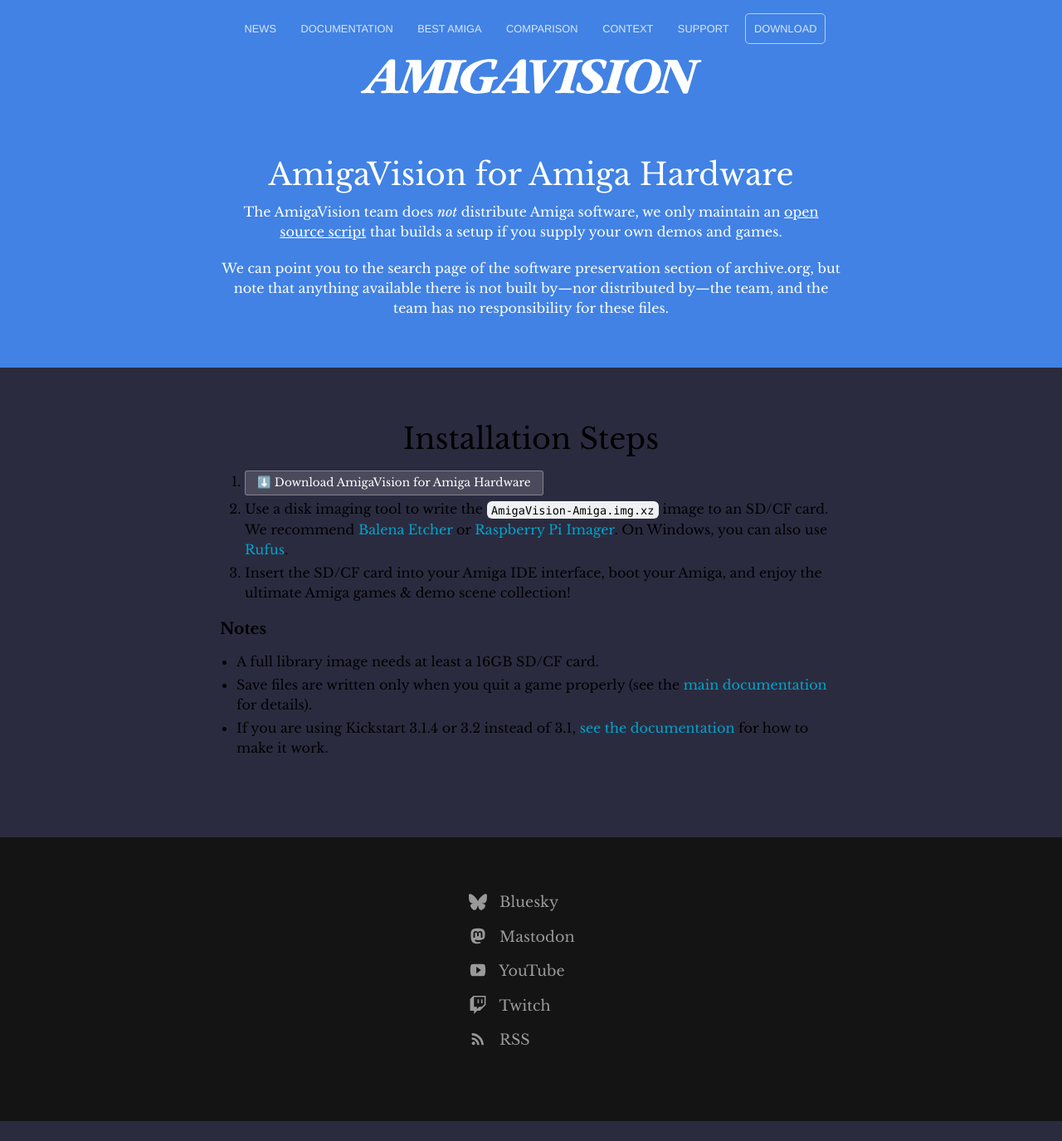
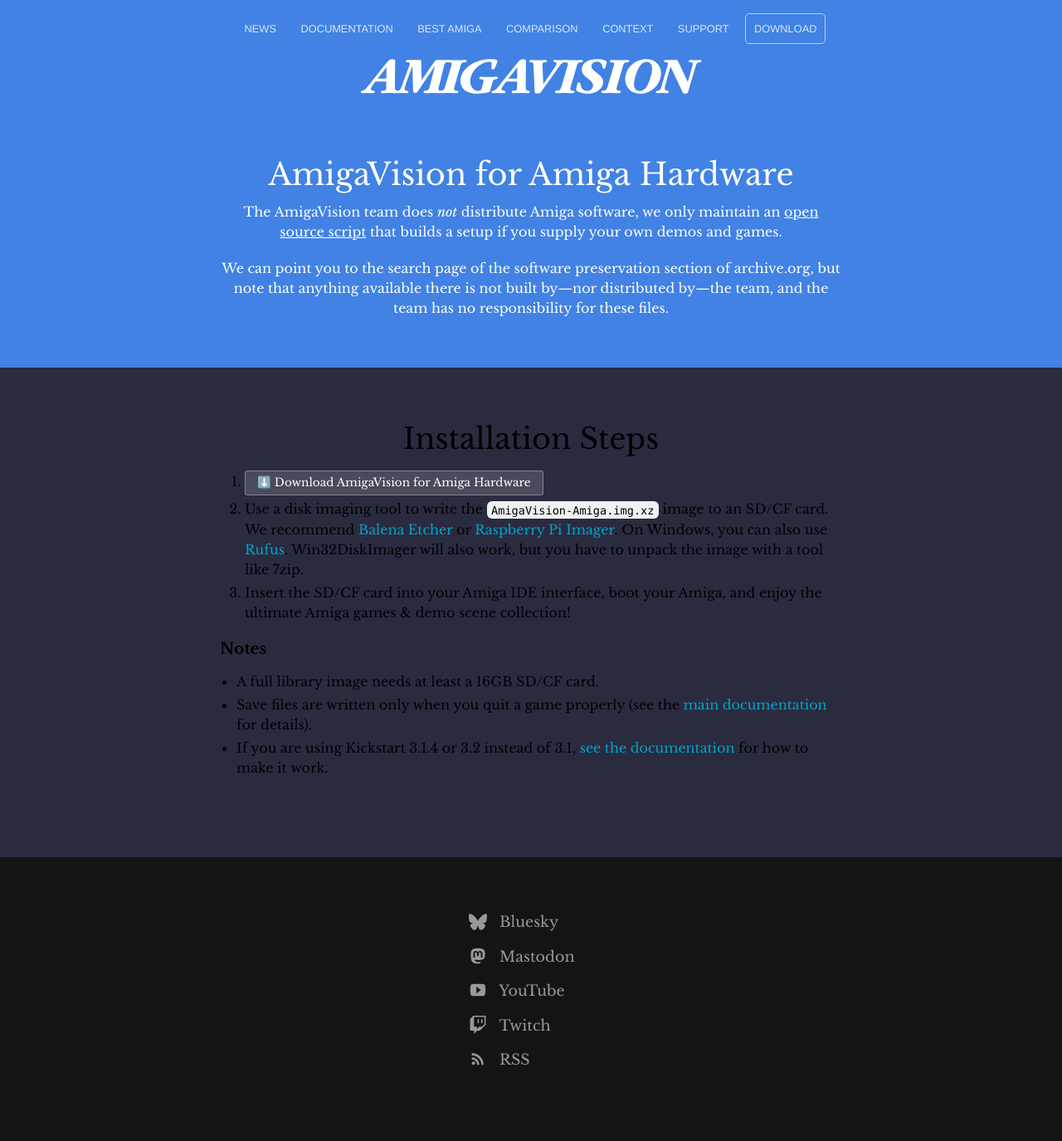
Before and after one commit to amigavision/amigavision.github.io, a Jekyll site: the page built from download/amiga.html, in a window 1280 px wide. Shown: the whole page at 83% size. Built offline with Jekyll 4.4.1, drawn with Linux system fonts in a browser that asks for light colours; before the commit the page ends 1351 px from its top, so only the background shows below that.

Commit message:
Add note about Win32DiskImager

```diff
--- a/download/amiga.html
+++ b/download/amiga.html
@@ -17,7 +17,7 @@
     <h2>Installation Steps</h2>
     <ol>
       <li><div class="button alt"><a target="_blank" href="https://archive.org/details/software?query=amigavision+for+amiga+hardware">⬇️ Download AmigaVision for Amiga Hardware</a></div></li>
-      <li>Use a disk imaging tool to write the <code>AmigaVision-Amiga.img.xz</code> image to an SD/CF card. We recommend <a href="https://etcher.balena.io">Balena Etcher</a> or <a href="https://www.raspberrypi.com/software/">Raspberry Pi Imager</a>. On Windows, you can also use <a href="https://rufus.ie">Rufus</a>.</li>
+      <li>Use a disk imaging tool to write the <code>AmigaVision-Amiga.img.xz</code> image to an SD/CF card. We recommend <a href="https://etcher.balena.io">Balena Etcher</a> or <a href="https://www.raspberrypi.com/software/">Raspberry Pi Imager</a>. On Windows, you can also use <a href="https://rufus.ie">Rufus</a>. Win32DiskImager will also work, but you have to unpack the image with a tool like 7zip.</li>
       <li>Insert the SD/CF card into your Amiga IDE interface, boot your Amiga, and enjoy the ultimate Amiga games & demo scene collection!
     </ol>
 
--- a/download/pi.html
+++ b/download/pi.html
@@ -18,7 +18,7 @@
     <p>AmigaVision runs well on any Raspberry Pi 5, 500, 500+, or CM5 with 1GB of RAM — or more, but 1GB is sufficient. Raspberry Pi 4 is also supported, but too slow for the most accurate emulation.</p>
     <ol>
       <li><div class="button alt"><a target="_blank" href="https://archive.org/details/software?query=amigavision+for+raspberry+pi">⬇️ Download AmigaVision for Raspberry Pi</a></div></li>
-      <li>Use a disk imaging tool to write the <code>AmigaVision-RPi.img.xz</code> image to an SD card — we recommend <a href="https://etcher.balena.io">Balena Etcher</a> or <a href="https://www.raspberrypi.com/software/">Raspberry Pi Imager</a>. On Windows, you can also use <a href="https://rufus.ie">Rufus</a>.</li>
+      <li>Use a disk imaging tool to write the <code>AmigaVision-RPi.img.xz</code> image to an SD card — we recommend <a href="https://etcher.balena.io">Balena Etcher</a> or <a href="https://www.raspberrypi.com/software/">Raspberry Pi Imager</a>. On Windows, you can also use <a href="https://rufus.ie">Rufus</a>. Win32DiskImager will also work, but you have to unpack the image with a tool like 7zip.</li>
       <li>Insert the SD card into your Raspberry Pi, turn it on.</li>
       <li>Enjoy the ultimate Amiga games & demo scene collection!</li>
     </ol>
```
